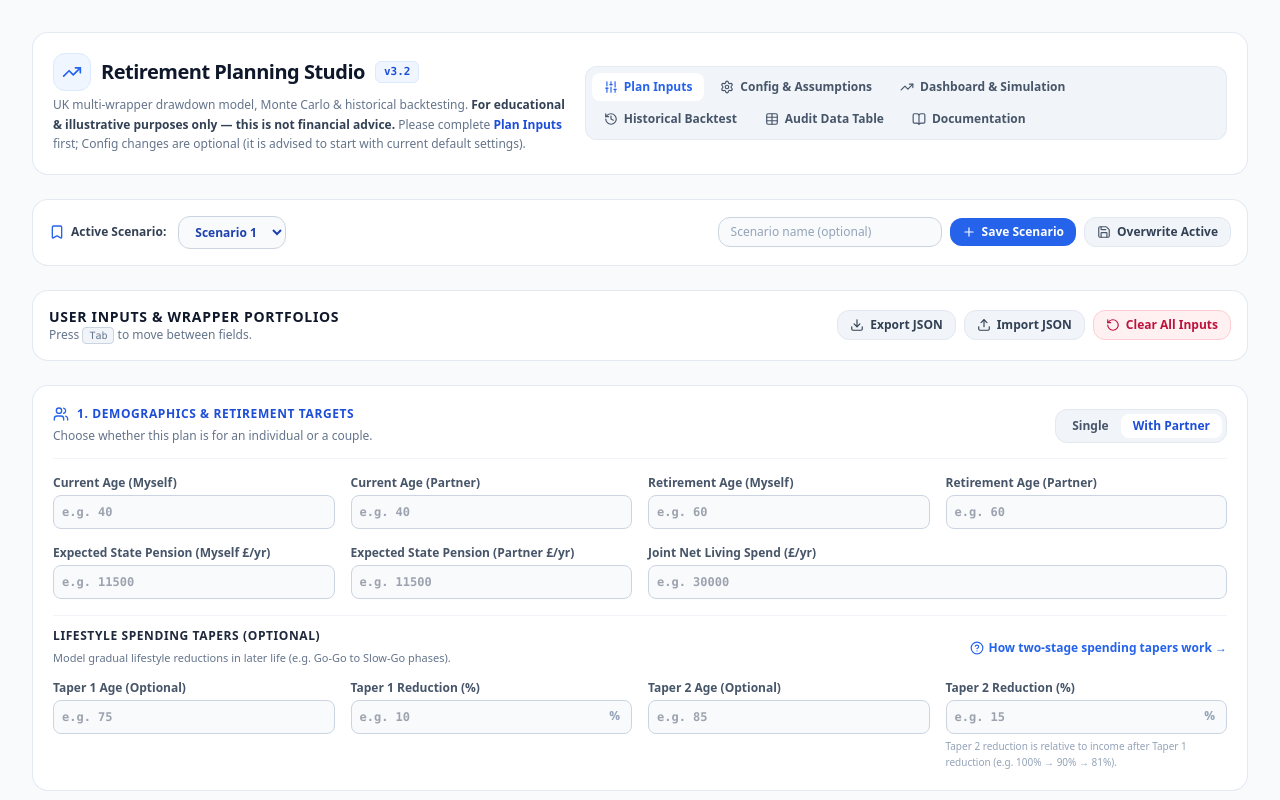
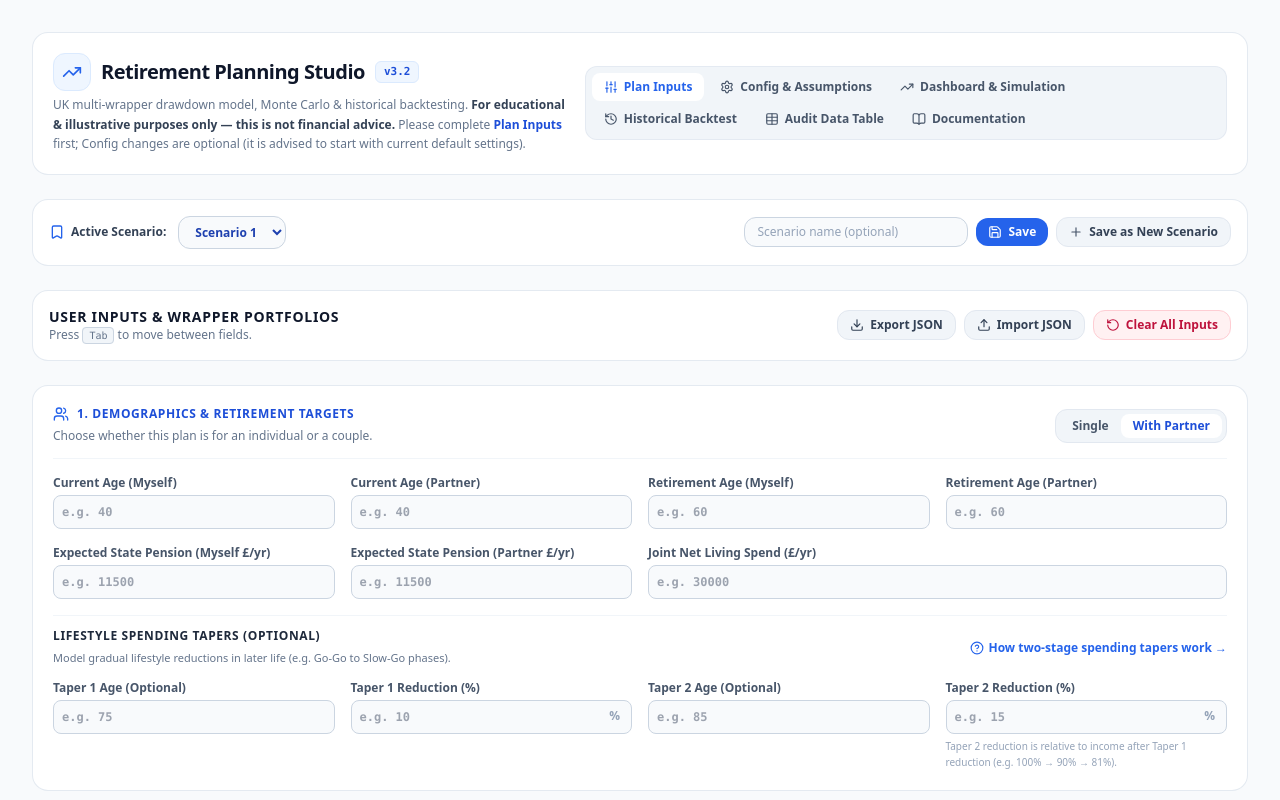
Before and after one commit to hapsariandforward/vitejs-vite-kdvuf9qw, a React (Vite) app: page / in a window 1280 px wide. Shown: the top 800 px of the page. Built offline with nearby package versions, Linux system fonts and the light colour scheme.

Commit message:
update saving scenarios

```diff
--- a/src/App.jsx
+++ b/src/App.jsx
@@ -35,8 +35,8 @@ import {
   Save
 } from 'lucide-react';
 
-const STORAGE_KEY = 'rp_plan_full_v26';
-const SCENARIOS_STORAGE_KEY = 'rp_saved_scenarios_v1';
+const STORAGE_KEY = 'rp_plan_full_v27';
+const SCENARIOS_STORAGE_KEY = 'rp_saved_scenarios_v2';
 
 // 98-Year Empirical Dataset (1928–2025): Real S&P 500 (s) and 50/50 Govt/Corp Real Bond (b) Returns
 export const HISTORICAL_DATA = [
@@ -341,7 +341,23 @@ export default function App() {
   // =========================================================================
   // SCENARIO SAVE & SWITCH HANDLERS
   // =========================================================================
-  const handleSaveNewScenario = () => {
+  const handleSaveScenario = () => {
+    setScenarios(prev => prev.map(s => {
+      if (s.id === activeScenarioId) {
+        return {
+          ...s,
+          name: scenarioNameInput.trim() !== '' ? scenarioNameInput.trim() : s.name,
+          data: JSON.parse(JSON.stringify(plan))
+        };
+      }
+      return s;
+    }));
+    setScenarioNameInput('');
+    setSaveSuccessMsg('Scenario saved');
+    setTimeout(() => setSaveSuccessMsg(''), 3000);
+  };
+
+  const handleSaveAsNewScenario = () => {
     const trimmed = scenarioNameInput.trim();
     const finalName = trimmed !== '' ? trimmed : `Scenario ${scenarios.length + 1}`;
     const newId = 'scen_' + Date.now();
@@ -355,22 +371,6 @@ export default function App() {
     setActiveScenarioId(newId);
     setScenarioNameInput('');
     setSaveSuccessMsg(`Saved as "${finalName}"`);
-    setTimeout(() => setSaveSuccessMsg(''), 3000);
-  };
-
-  const handleUpdateActiveScenario = () => {
-    setScenarios(prev => prev.map(s => {
-      if (s.id === activeScenarioId) {
-        return {
-          ...s,
-          name: scenarioNameInput.trim() !== '' ? scenarioNameInput.trim() : s.name,
-          data: JSON.parse(JSON.stringify(plan))
-        };
-      }
-      return s;
-    }));
-    setScenarioNameInput('');
-    setSaveSuccessMsg('Scenario updated');
     setTimeout(() => setSaveSuccessMsg(''), 3000);
   };
 
@@ -1425,23 +1425,22 @@ export default function App() {
               placeholder="Scenario name (optional)"
               value={scenarioNameInput}
               onChange={(e) => setScenarioNameInput(e.target.value)}
-              onKeyDown={(e) => { if (e.key === 'Enter') handleSaveNewScenario(); }}
+              onKeyDown={(e) => { if (e.key === 'Enter') handleSaveScenario(); }}
               className="p-1.5 px-3 bg-slate-50 border border-slate-300 rounded-xl text-xs font-medium text-slate-900 placeholder:text-slate-400 focus:bg-white focus:outline-none focus:ring-2 focus:ring-blue-500 w-48 sm:w-56"
             />
 
             <button
-              onClick={handleSaveNewScenario}
+              onClick={handleSaveScenario}
               className="px-3 py-1.5 bg-blue-600 hover:bg-blue-700 text-white rounded-xl text-xs font-bold flex items-center gap-1.5 transition-all shadow-xs cursor-pointer active:scale-95"
             >
-              <Plus className="w-3.5 h-3.5" /> Save Scenario
+              <Save className="w-3.5 h-3.5" /> Save
             </button>
 
             <button
-              onClick={handleUpdateActiveScenario}
-              title="Save current inputs to active scenario"
+              onClick={handleSaveAsNewScenario}
               className="px-3 py-1.5 bg-slate-100 hover:bg-slate-200 text-slate-700 rounded-xl text-xs font-semibold flex items-center gap-1.5 transition-all border border-slate-200 cursor-pointer"
             >
-              <Save className="w-3.5 h-3.5 text-slate-600" /> Overwrite Active
+              <Plus className="w-3.5 h-3.5 text-slate-600" /> Save as New Scenario
             </button>
 
             {saveSuccessMsg && (
@@ -2391,7 +2390,8 @@ export default function App() {
                       </g>
                     ))}
 
-                    {/* Milestones */}
+                    {showMilestones && (
+                      <>
                         {(Number(plan.demographics.retireAgeSelf) || 60) <= maxVisibleAge && (
                           <g transform={`translate(${xScale(Number(plan.demographics.retireAgeSelf) || 60)}, 0)`}>
                             <line y2={innerHeight} stroke="#f59e0b" strokeWidth="1.5" strokeDasharray="4,4" />
@@ -2399,7 +2399,6 @@ export default function App() {
                             <text y={24} textAnchor="middle" fill="#b45309" fontSize="10" fontWeight="bold">Retire M ({Number(plan.demographics.retireAgeSelf) || 60})</text>
                           </g>
                         )}
-
                         {isCouple && (Number(plan.demographics.retireAgePart) || 60) <= maxVisibleAge && (
                           <g transform={`translate(${xScale(Number(plan.demographics.retireAgePart) || 60)}, 0)`}>
                             <line y2={innerHeight} stroke="#d97706" strokeWidth="1.5" strokeDasharray="3,3" />
@@ -2407,7 +2406,6 @@ export default function App() {
                             <text y={46} textAnchor="middle" fill="#b45309" fontSize="10" fontWeight="bold">Retire P ({Number(plan.demographics.retireAgePart) || 60})</text>
                           </g>
                         )}
-
                         {(Number(plan.demographics.privatePensionAge) || 58) <= maxVisibleAge && (
                           <g transform={`translate(${xScale(Number(plan.demographics.privatePensionAge) || 58)}, 0)`}>
                             <line y2={innerHeight} stroke="#0284c7" strokeWidth="1.5" strokeDasharray="4,4" />
@@ -2415,13 +2413,14 @@ export default function App() {
                             <text y={68} textAnchor="middle" fill="#0369a1" fontSize="10" fontWeight="bold">NMPA ({Number(plan.demographics.privatePensionAge) || 58})</text>
                           </g>
                         )}
-
                         {(Number(plan.demographics.statePensionAge) || 68) <= maxVisibleAge && (
                           <g transform={`translate(${xScale(Number(plan.demographics.statePensionAge) || 68)}, 0)`}>
                             <line y2={innerHeight} stroke="#059669" strokeWidth="1.5" strokeDasharray="4,4" />
                             <rect x={-38} y={76} width={76} height={20} rx={4} fill="#d1fae5" stroke="#a7f3d0" />
                             <text y={90} textAnchor="middle" fill="#065f46" fontSize="10" fontWeight="bold">State Pen ({Number(plan.demographics.statePensionAge) || 68})</text>
                           </g>
+                        )}
+                      </>
                     )}
 
                     {SERIES_CONFIG.map(s => {
@@ -3125,7 +3124,7 @@ export default function App() {
                 </div>
               </section>
 
-              {/* 14. Scenario Saving & Browser Storage */}
+              {/* 14. Saving Scenarios & Browser Storage */}
               <section id="doc-scenarios" className="space-y-4 pt-4 border-t border-slate-100">
                 <h3 className="text-base font-bold text-slate-900 flex items-center gap-2">
                   <span className="w-6 h-6 rounded-full bg-blue-100 text-blue-700 flex items-center justify-center text-xs font-bold">14</span>
@@ -3149,10 +3148,10 @@ export default function App() {
                   <div className="p-3.5 bg-slate-50 border border-slate-200/80 rounded-xl space-y-1.5">
                     <div className="flex items-center gap-1.5 font-bold text-slate-900">
                       <Save className="w-4 h-4 text-indigo-600" />
-                      Saving vs. Overwriting
+                      Save vs. Save as New Scenario
                     </div>
                     <p className="text-slate-600">
-                      Use <strong>Save Scenario</strong> to branch your current plan into a new named scenario (or auto-named "Scenario 2", etc.). Use <strong>Overwrite Active</strong> if you simply want to update your current scenario with any new adjustments made on the Plan Inputs or Config screens.
+                      Use the <strong>Save</strong> button to overwrite and update your currently selected scenario with any recent changes. Use <strong>Save as New Scenario</strong> to branch your current plan into a new separate scenario (using your custom name if typed in, or auto-numbering like "Scenario 2").
                     </p>
                   </div>
                 </div>
@@ -3163,7 +3162,7 @@ export default function App() {
                     Important Note on Local Storage & Backups
                   </div>
                   <p>
-                    Because <code>localStorage</code> is tied to your specific browser and machine, clearing your browser cookies/site data will wipe them. Using the <strong>Export JSON</strong> button remains the recommended way to create permanent file backups.
+                    Because localStorage is tied to your specific browser and machine, clearing your browser cookies/site data will wipe them. Using the Export JSON button remains the recommended way to create permanent file backups.
                   </p>
                 </div>
               </section>
```
Lines whose indentation alone changed are shown as unchanged.
